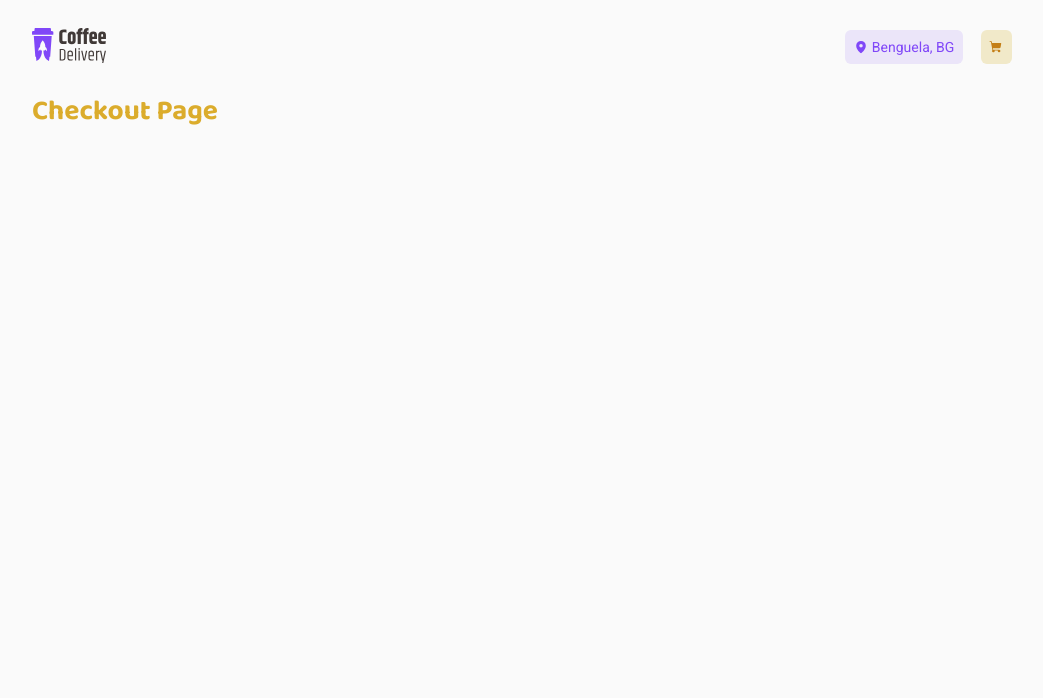
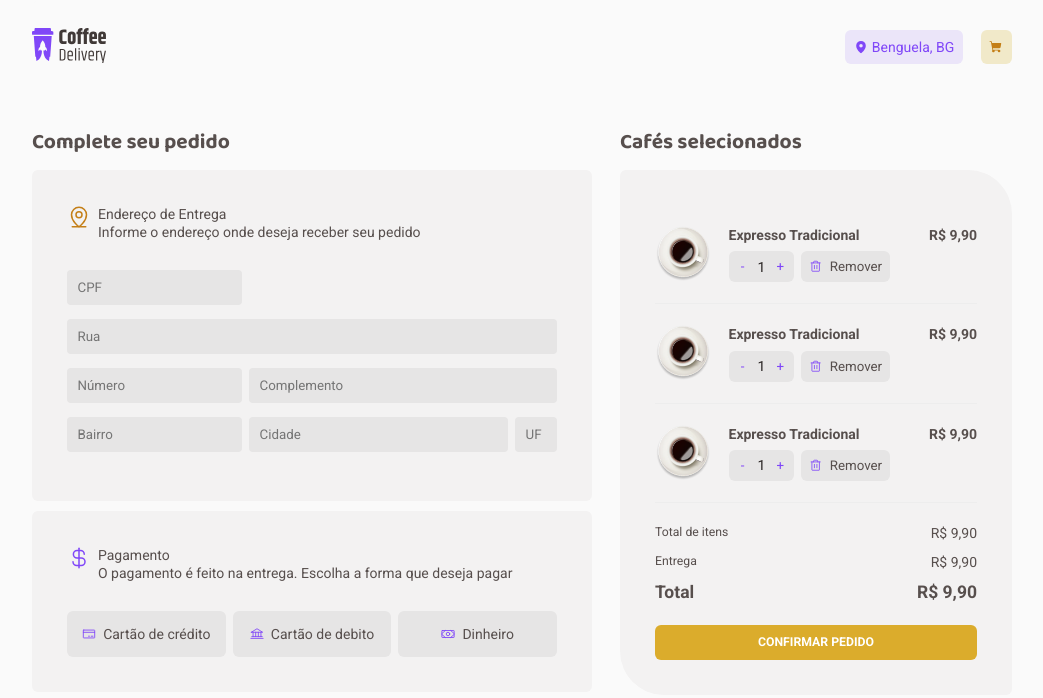
Before and after one commit to Ramiro-Rfn/desafio02-ignite, a React (Vite) app: page /checkout in a window 1280 px wide. Shown: the top 698 px of the page, without its empty margins (118-1161 px from the left). Built offline with nearby package versions, Linux system fonts and the light colour scheme.

Commit message:
create Checkout page

```diff
--- a/src/pages/Checkout/index.tsx
+++ b/src/pages/Checkout/index.tsx
@@ -1,9 +1,158 @@
-import { Container } from './styles'
+import {
+  Bank,
+  CreditCard,
+  CurrencyDollar,
+  MapPinLine,
+  Money,
+  // eslint-disable-next-line prettier/prettier
+  Trash
+} from 'phosphor-react'
+
+import { useTheme } from 'styled-components'
+
+import {
+  AmountCalculeteContainer,
+  ButtonContainer,
+  Cart,
+  CartCardList,
+  CartCoffeCard,
+  Container,
+  FormContainer,
+  FormLabel,
+  IncrementandDecrementButton,
+  Input,
+  InputContainer,
+  InputGroup,
+  SelectGroup,
+  // eslint-disable-next-line prettier/prettier
+  SubmitButton
+} from './styles'
 
 export default function Checkout() {
+  const theme = useTheme()
+
   return (
     <Container>
-      <h1>Checkout Page</h1>
+      <FormContainer>
+        <h2>Complete seu pedido</h2>
+
+        <InputContainer>
+          <header>
+            <MapPinLine size={24} color={theme['yellow-700']} />
+            <div>
+              <p>Endereço de Entrega</p>
+              <p>Informe o endereço onde deseja receber seu pedido</p>
+            </div>
+          </header>
+
+          <div>
+            <Input type="text" placeholder="CPF" />
+            <Input type="text" placeholder="Rua" />
+
+            <InputGroup>
+              <Input type="text" placeholder="Número" />
+              <Input type="text" placeholder="Complemento" />
+            </InputGroup>
+            <InputGroup>
+              <Input type="text" placeholder="Bairro" />
+              <Input type="text" placeholder="Cidade" />
+              <Input type="text" placeholder="UF" />
+            </InputGroup>
+          </div>
+        </InputContainer>
+
+        <InputContainer>
+          <header>
+            <CurrencyDollar size={24} color={theme['purple-500']} />
+            <div>
+              <p>Pagamento</p>
+              <p>
+                O pagamento é feito na entrega. Escolha a forma que deseja pagar
+              </p>
+            </div>
+          </header>
+
+          <div>
+            <SelectGroup>
+              <FormLabel>
+                <input name="payMethod" type="radio" id="creditCard" />
+                <label htmlFor="creditCard">
+                  <CreditCard /> Cartão de crédito
+                </label>
+              </FormLabel>
+              <FormLabel>
+                <input name="payMethod" type="radio" id="debitCard" />
+                <label htmlFor="debitCard">
+                  <Bank /> Cartão de debito
+                </label>
+              </FormLabel>
+
+              <FormLabel>
+                <input name="payMethod" type="radio" id="money" />
+                <label htmlFor="money">
+                  <Money /> Dinheiro
+                </label>
+              </FormLabel>
+            </SelectGroup>
+          </div>
+        </InputContainer>
+      </FormContainer>
+
+      <Cart>
+        <h2>Cafés selecionados</h2>
+
+        <div>
+          <CartCardList>
+            {[1, 2, 3].map((value) => {
+              return (
+                <CartCoffeCard key={value}>
+                  <img src="/images/Americano.png" alt="" />
+
+                  <div>
+                    <header>
+                      <p>Expresso Tradicional</p>
+                      <p>
+                        R$ <span>9,90</span>
+                      </p>
+                    </header>
+
+                    <ButtonContainer>
+                      <IncrementandDecrementButton>
+                        <button>-</button>
+                        <span>1</span>
+                        <button>+</button>
+                      </IncrementandDecrementButton>
+
+                      <button>
+                        <Trash /> Remover
+                      </button>
+                    </ButtonContainer>
+                  </div>
+                </CartCoffeCard>
+              )
+            })}
+          </CartCardList>
+
+          <AmountCalculeteContainer>
+            <div>
+              <p>Total de itens</p>
+              <p>R$ 9,90</p>
+            </div>
+
+            <div>
+              <p>Entrega</p>
+              <p>R$ 9,90</p>
+            </div>
+
+            <div>
+              <p>Total</p>
+              <p>R$ 9,90</p>
+            </div>
+          </AmountCalculeteContainer>
+
+          <SubmitButton>Confirmar pedido</SubmitButton>
+        </div>
+      </Cart>
     </Container>
   )
 }
--- a/src/pages/Checkout/styles.ts
+++ b/src/pages/Checkout/styles.ts
@@ -1,10 +1,292 @@
 import styled from 'styled-components'
 
 export const Container = styled.div`
-  background: ${(props) => props.theme['gray-100']};
+  background: ${({ theme }) => theme['gray-100']};
+  width: 100%;
+  display: flex;
+  gap: 2rem;
+  padding: 2.5rem 0;
+`
+
+export const FormContainer = styled.div`
+  width: 640px;
+
+  > h2 {
+    margin-bottom: 1rem;
+  }
+`
+
+export const InputContainer = styled.div`
+  width: 100%;
+  background: ${({ theme }) => theme['gray-200']};
+  padding: 2.5rem;
+  border-radius: 6px;
+
+  & + div {
+    margin-top: 0.75rem;
+  }
+
+  header {
+    display: flex;
+
+    gap: 0.5rem;
+    margin-bottom: 2rem;
+
+    div p {
+      color: ${({ theme }) => theme['gray-700']};
+      font-size: 1rem;
+      line-height: 1.3;
+
+      & + {
+        font-size: 0.875rem;
+      }
+    }
+  }
+`
+
+const InputBase = styled.input`
+  width: 100%;
+  height: 2.5rem;
+  border-radius: 4px;
+  background: ${({ theme }) => theme['gray-400']};
+  padding: 0 0.75rem;
+`
+
+export const Input = styled(InputBase)`
+  margin-bottom: 1rem;
+
+  &:first-child {
+    width: 12.5rem;
+  }
+`
+
+export const InputGroup = styled.div`
+  display: grid;
+  gap: 0.5rem;
+  align-items: center;
+  grid-template-columns: 12.5rem 1fr;
+
+  &:last-child {
+    grid-template-columns: 12.5rem 2fr 3rem;
+  }
+`
+
+export const SelectGroup = styled.div`
+  display: grid;
+  gap: 0.5rem;
+  align-items: center;
+  grid-template-columns: 1fr 1fr 1fr;
+
+  input[type='radio'] {
+    display: none;
+
+    &:checked ~ label {
+      border-color: ${({ theme }) => theme['purple-500']};
+    }
+  }
+
+  label {
+    display: flex;
+    align-items: center;
+    justify-content: center;
+    gap: 0.5rem;
+
+    padding: 1rem;
+    border: 1px solid transparent;
+    border-radius: 6px;
+
+    color: ${({ theme }) => theme['gray-700']};
+    background: ${({ theme }) => theme['gray-400']};
+
+    cursor: pointer;
+    transition: all 0.2s;
+
+    &:hover {
+      background: ${({ theme }) => theme['gray-500']};
+    }
+
+    svg {
+      color: ${({ theme }) => theme['purple-500']};
+    }
+  }
+`
+
+export const FormLabel = styled.div``
+
+export const Cart = styled.div`
+  width: 448px;
+
+  h2 {
+    margin-bottom: 1rem;
+  }
+
+  > div {
+    width: 100%;
+
+    border-radius: 6px 44px 6px 44px;
+    padding: 2.5rem;
+
+    background: ${({ theme }) => theme['gray-200']};
+  }
+`
+
+export const CartCardList = styled.div``
+
+export const CartCoffeCard = styled.div`
   width: 100%;
 
-  h1 {
-    color: ${(props) => props.theme['yellow-500']};
+  display: flex;
+
+  padding: 1.5rem 0;
+  border-bottom: 1px solid ${({ theme }) => theme['gray-300']};
+
+  img {
+    width: 4rem;
+    height: 4rem;
+
+    margin-right: 1.25rem;
+  }
+
+  > div {
+    width: 100%;
+
+    display: flex;
+    flex-direction: column;
+
+    header {
+      width: 100%;
+
+      display: flex;
+      align-items: center;
+      justify-content: space-between;
+
+      margin-bottom: 0.5rem;
+
+      p {
+        font-size: 1rem;
+        line-height: 1.3;
+        color: ${({ theme }) => theme['gray-700']};
+        font-weight: bold;
+      }
+    }
   }
 `
+
+export const ButtonContainer = styled.div`
+  display: flex;
+  gap: 0.5rem;
+
+  > button {
+    display: flex;
+    align-items: center;
+    justify-content: center;
+    gap: 0.5rem;
+
+    color: ${({ theme }) => theme['gray-700']};
+    background: ${({ theme }) => theme['gray-400']};
+
+    padding: 0.5rem;
+    border: 1px solid transparent;
+    border-radius: 6px;
+
+    cursor: pointer;
+    transition: all 0.2s;
+
+    &:hover {
+      background: ${({ theme }) => theme['gray-500']};
+    }
+
+    svg {
+      color: ${({ theme }) => theme['purple-500']};
+    }
+  }
+`
+
+export const IncrementandDecrementButton = styled.div`
+  background: ${({ theme }) => theme['gray-400']};
+  padding: 0.5rem;
+  border-radius: 6px;
+
+  display: flex;
+  align-items: center;
+  gap: 8px;
+
+  span {
+    color: ${({ theme }) => theme['gray-900']};
+    font-size: 1rem;
+  }
+
+  button {
+    width: 14px;
+    height: 14px;
+
+    display: flex;
+    align-items: center;
+    justify-content: center;
+
+    background: transparent;
+    color: ${({ theme }) => theme['purple-500']};
+    border-radius: 99px;
+    transition: color 0.2s;
+
+    &:hover {
+      color: ${({ theme }) => theme['purple-700']};
+      background: ${({ theme }) => theme['gray-500']};
+    }
+  }
+`
+export const AmountCalculeteContainer = styled.div`
+  width: 100%;
+  margin: 1.5rem 0;
+
+  div {
+    display: flex;
+    align-items: center;
+    justify-content: space-between;
+
+    & + div {
+      margin-top: 0.75rem;
+    }
+
+    p {
+      font-size: 0.875rem;
+      line-height: 1.3;
+      color: ${({ theme }) => theme['gray-700']};
+
+      & + p {
+        font-size: 1rem;
+      }
+    }
+
+    &:last-child {
+      font-weight: bold;
+
+      p {
+        font-size: 1.25rem;
+      }
+    }
+  }
+`
+
+export const SubmitButton = styled.button`
+  width: 100%;
+  height: 2.5rem;
+
+  display: flex;
+  align-items: center;
+  justify-content: center;
+
+  font-size: 0.875rem;
+  line-height: 1.6;
+  font-weight: bold;
+  text-transform: uppercase;
+  color: ${({ theme }) => theme.white};
+
+  background: ${({ theme }) => theme['yellow-500']};
+  border-radius: 6px;
+  transition: background-color 0.2s;
+
+  &:hover {
+    background: ${({ theme }) => theme['yellow-700']};
+  }
+`
--- a/src/pages/Home/styles.ts
+++ b/src/pages/Home/styles.ts
@@ -47,7 +47,7 @@ export const RightSection = styled.div`
 export const CardContainer = styled.div`
   padding-bottom: 5rem;
 
-  h2 {
+  > h2 {
     margin: 2rem 0 3.5rem 0;
     font-size: 2rem;
     font-weight: 800;
```
